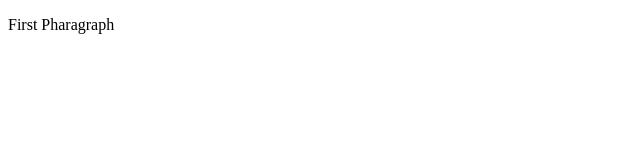
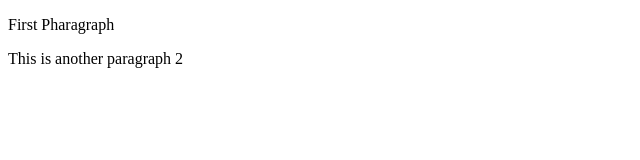
Before and after one commit to GloriaX21/sample-folder, a plain HTML site: page index.html in a window 1280 px wide. Shown: the whole page, without its empty margins (0-640 px from the left). Drawn offline with Linux system fonts and the light colour scheme.

Commit message:
My message

```diff
--- a/index.html
+++ b/index.html
@@ -8,5 +8,6 @@
 </head>
 <body>
     <p>First Pharagraph</p>
+    <p>This is another paragraph 2</p>
 </body>
 </html>
```
